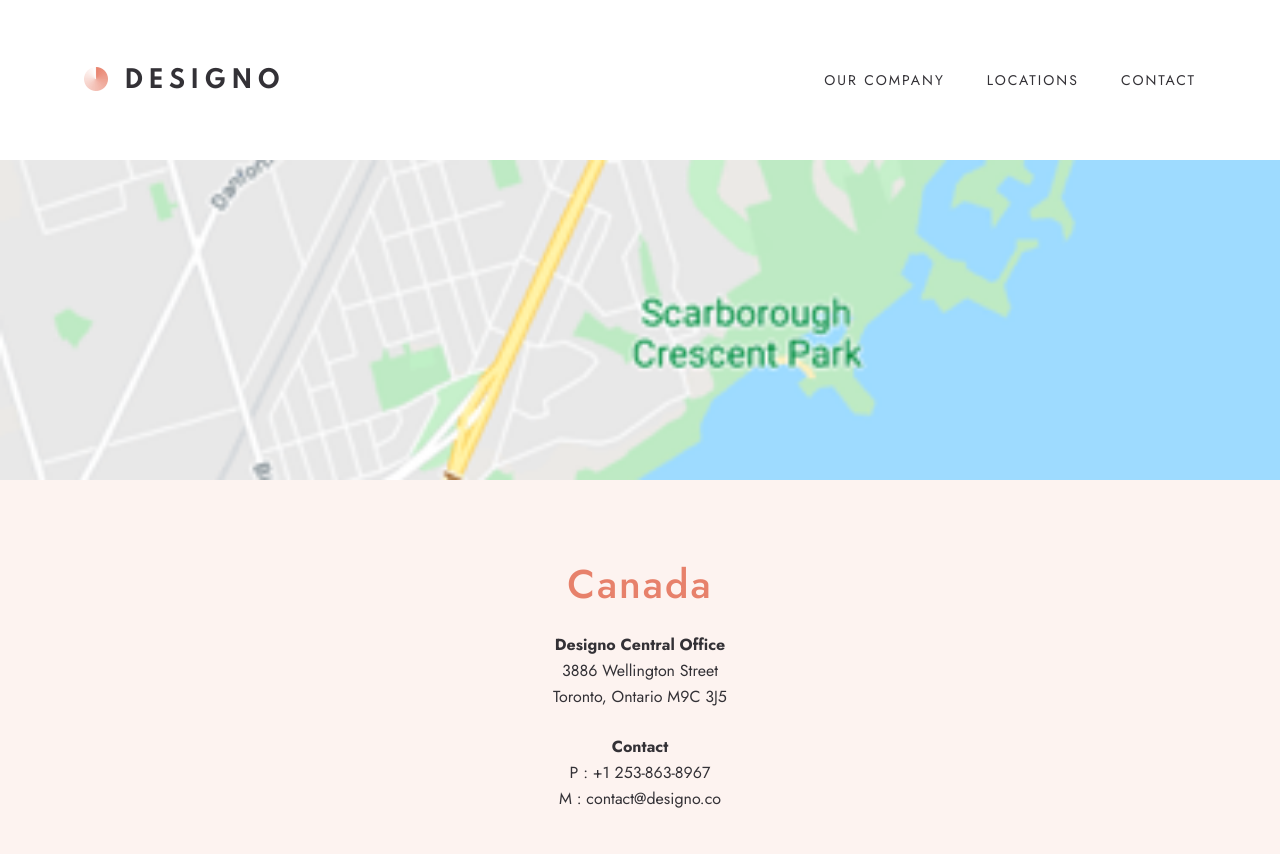
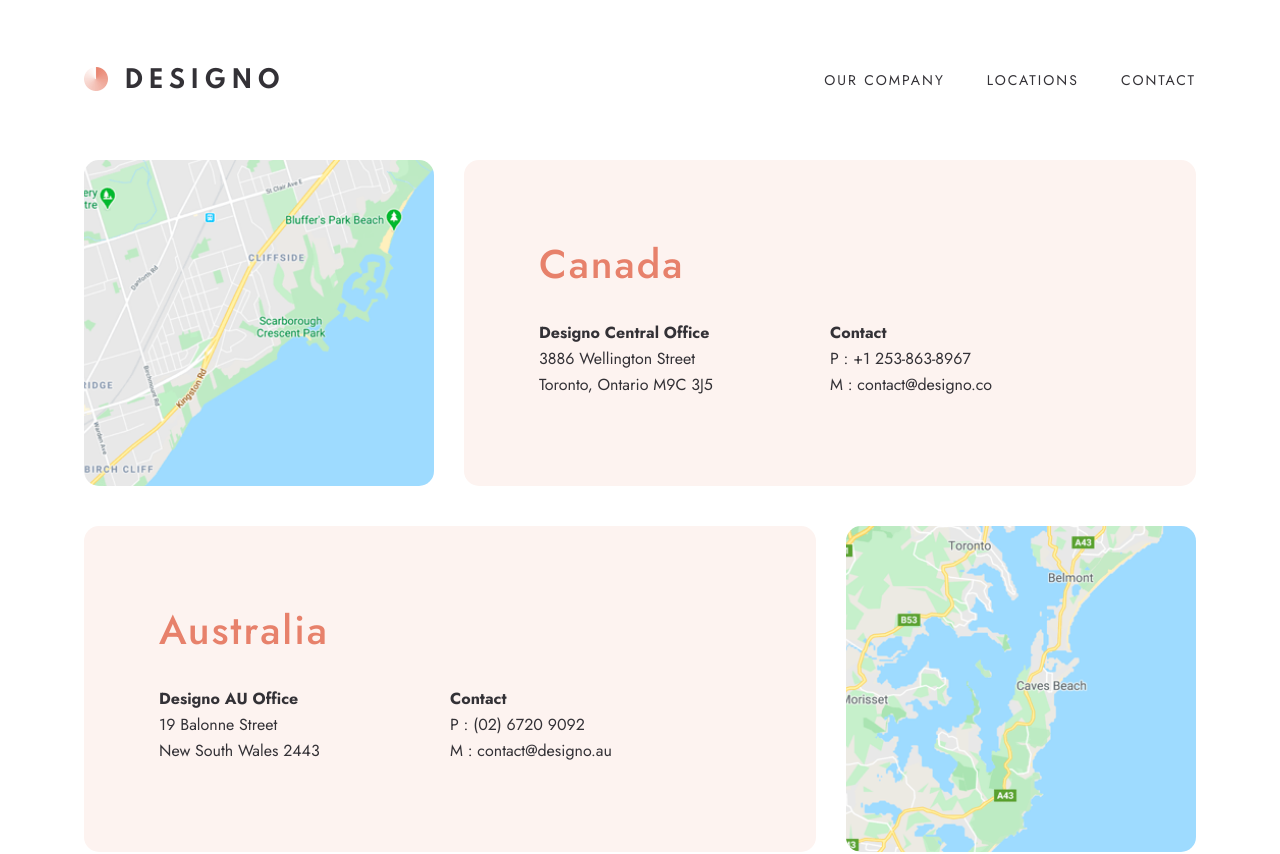
Before and after one commit to ryanbradley-webdev/designo, a Next.js app: page /locations in a window 1280 px wide. Shown: the top 854 px of the page. Built offline with nearby package versions, Linux system fonts and the light colour scheme.

Commit message:
Update locations route styling for tablet and desktop.

```diff
--- a/app/locations/page.module.css
+++ b/app/locations/page.module.css
@@ -1,12 +1,55 @@
 .location {
     display: grid;
     margin-bottom: 40px;
+    max-width: 1112px;
+}
+
+@media screen and (min-width: 481px) {
+    .location {
+        row-gap: 24px;
+        margin-inline: 24px;
+    }
+
+    .location > * {
+        border-radius: var(--radius-element);
+    }
+}
+
+@media screen and (min-width: 967px) {
+    .location {
+        grid-template-columns: 350px 1fr;
+        column-gap: 30px;
+    }
+
+    .location:nth-child(2) {
+        grid-template-columns: 1fr 350px;
+    }
+
+    .location:nth-child(2) > div {
+        grid-row: 1;
+    }
+
+    .location:nth-child(2) img {
+        grid-column: 2;
+    }
+}
+
+@media screen and (min-width: 1160px) {
+    .location {
+        margin-inline: auto;
+    }
 }
 
 .location img {
     height: 320px;
     width: 100%;
     object-fit: cover;
+}
+
+@media screen and (min-width: 481px) {
+    .location img {
+        height: 326px;
+    }
 }
 
 .location > div {
@@ -22,3 +65,15 @@
 .location h2 {
     color: var(--clr-peach-pri);
 }
+
+@media screen and (min-width: 571px) {
+    .location > div {
+        grid-template-columns: repeat(2, 1fr);
+        padding-inline: 75px;
+        text-align: left;
+    }
+
+    .location h2 {
+        grid-column: 1 / span 2;
+    }
+}
--- a/app/locations/page.tsx
+++ b/app/locations/page.tsx
@@ -6,7 +6,7 @@ import ContactCard from '@/components/contactCard/ContactCard'
 import styles from './page.module.css'
 
 export default function Locations() {
-    const largeScreen = useMediaQuery('(min-width: 769px)')
+    const largeScreen = useMediaQuery('(min-width: 967px)')
 
     return (
         <main
```
